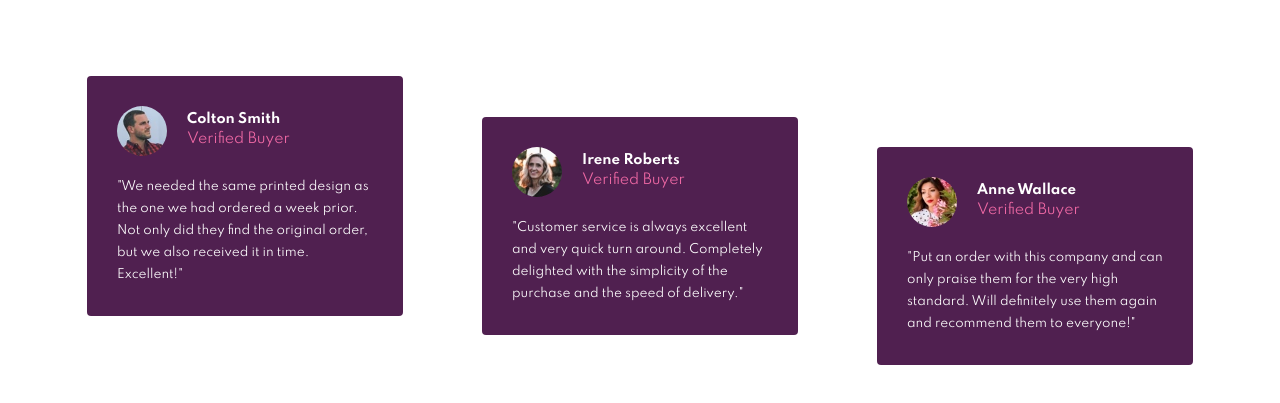
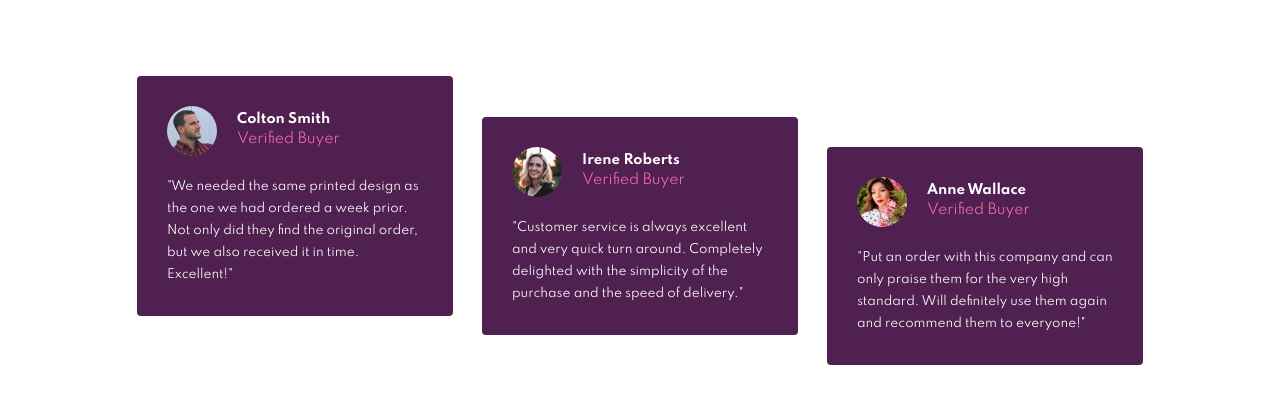
Before and after one commit to Mylhouse/social-proof-section-master, a plain HTML site: page index.html in a window 1280 px wide. Shown: the part 307-710 px from the top of the page. Drawn offline with Linux system fonts and the light colour scheme.

Commit message:
margin ok

```diff
--- a/style.css
+++ b/style.css
@@ -83,7 +83,7 @@ h1, h2, h3, h4, h5, h6, p {
   display: flex;
   justify-content: space-evenly;
   align-items: center;
-  margin: s0px 100px;
+  margin: 0px 100px;
   font-family: 'Spartan', sans-serif;
 }
 .comment {
```
